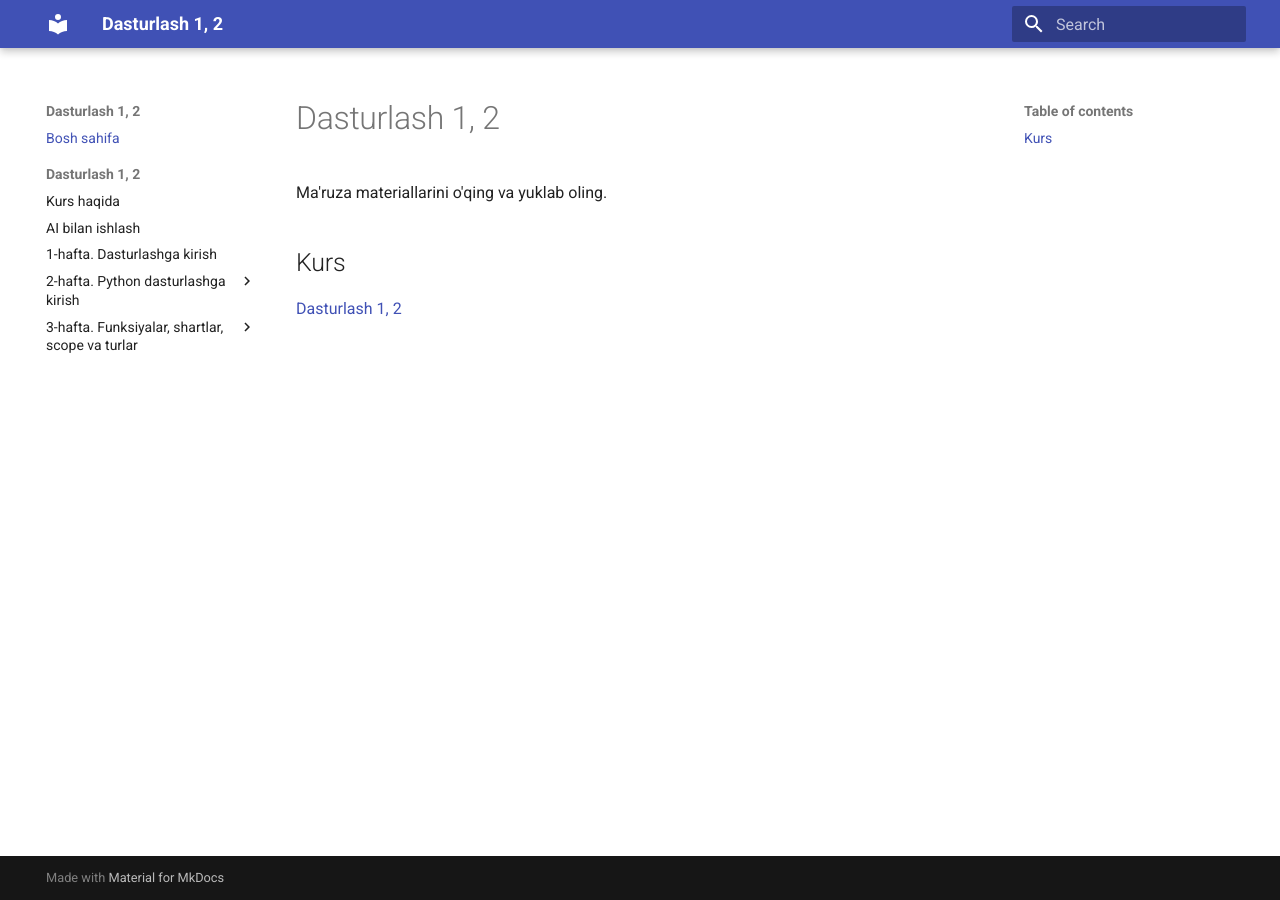
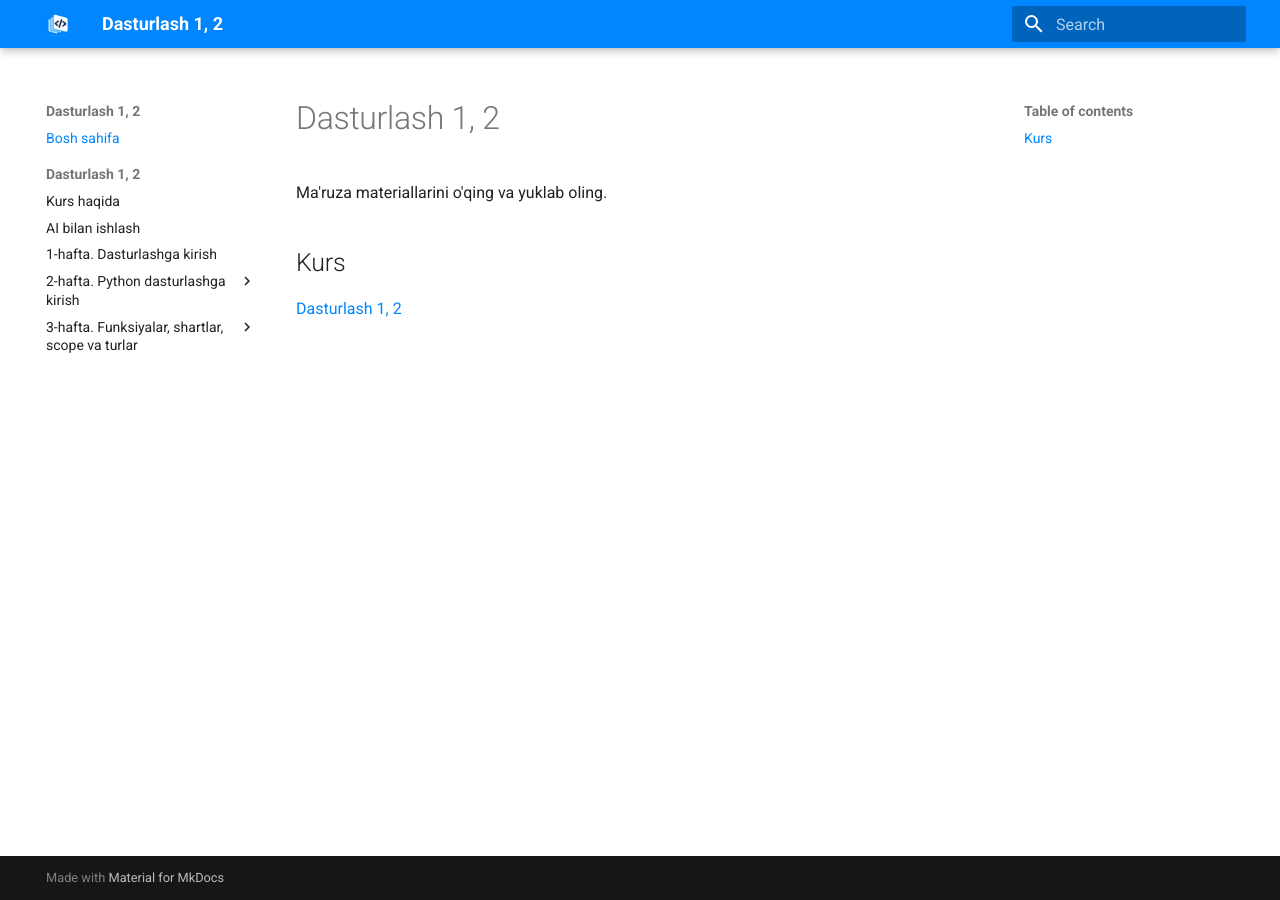
Before and after one commit to tiu2024/dasturlash, an MkDocs documentation site: the page built from docs/index.md, in a window 1280 px wide. Built offline with MkDocs 1.6.1 and Material for MkDocs 9.7.7, drawn with Linux system fonts in a browser that asks for light colours.

Commit message:
Use favicon as navbar logo and its blue as navbar colour
Co-Authored-By: Claude Sonnet 5.5 <noreply@anthropic.com>

```diff
--- /dev/null
+++ b/docs/assets/extra.css
@@ -0,0 +1,5 @@
+:root {
+  --md-primary-fg-color: #0086fe;
+  --md-primary-fg-color--light: #4da9ff;
+  --md-primary-fg-color--dark: #0068c9;
+}
--- a/mkdocs.yml
+++ b/mkdocs.yml
@@ -5,9 +5,12 @@ site_url: https://tiu2024.github.io/dasturlash/
 theme:
   name: material
   favicon: assets/favicon.png
+  logo: assets/favicon.png
   features:
     - navigation.sections
     - content.code.copy
+extra_css:
+  - assets/extra.css
 plugins:
   - search
 markdown_extensions:
```
